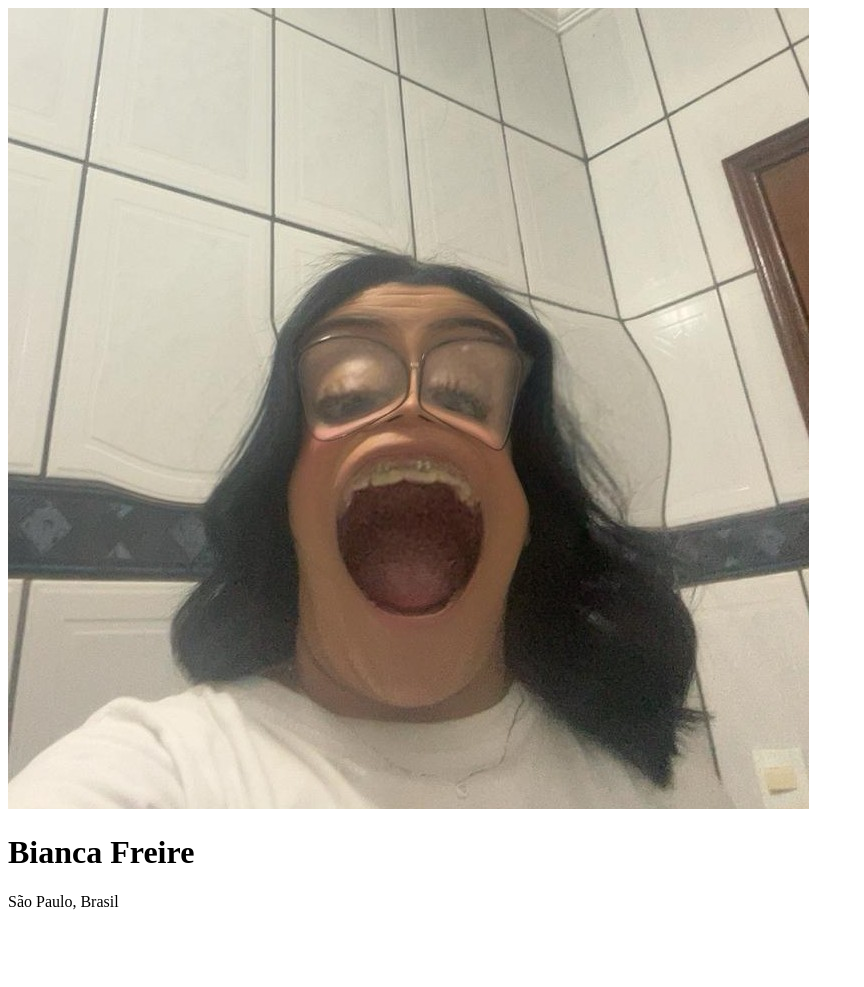
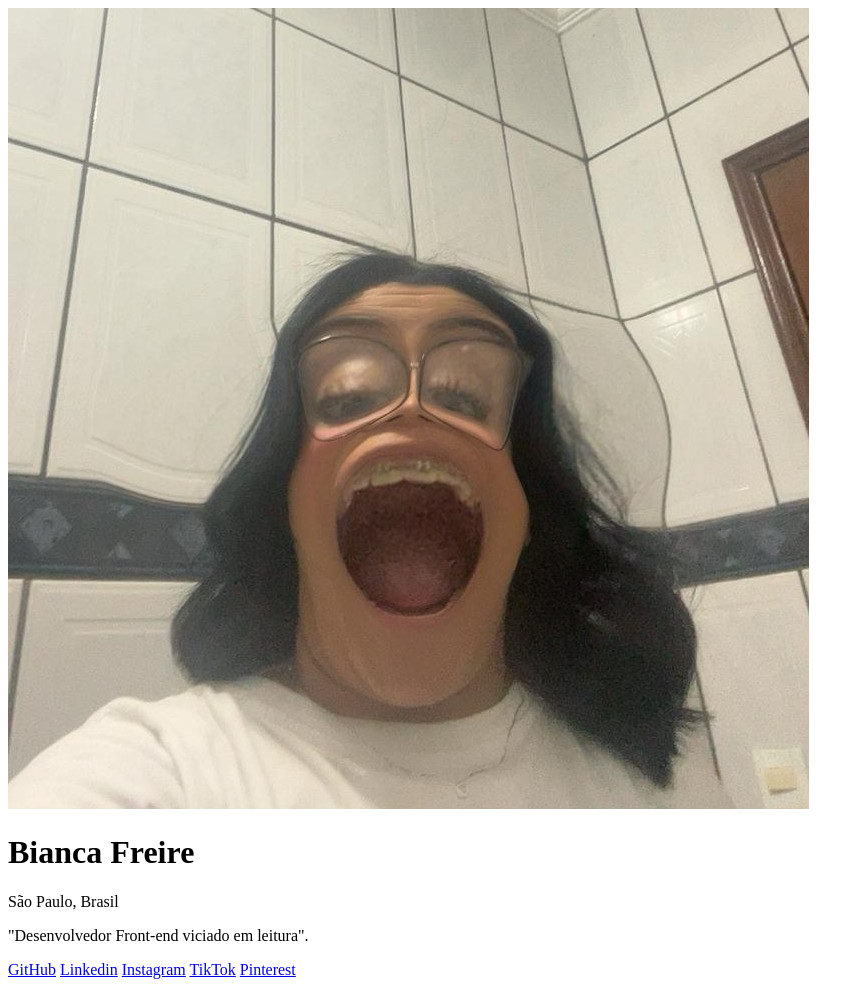
Before and after one commit to biancxfreire/Projeto-meus-links, a plain HTML site: page index.html in a window 1280 px wide. Shown: the whole page, without its empty margins (0-864 px from the left). Before the commit the page ends 927 px from the top, so only its background shows below. Drawn offline with Linux system fonts and the light colour scheme.

Commit message:
Termino do desenvolvemento do Html

```diff
--- a/index.html
+++ b/index.html
@@ -10,6 +10,16 @@
         <img src="./bibia.jpg" alt="Imagem do criador da página de links, Bianca Freire">
         <H1>Bianca Freire</H1>
         <p>São Paulo, Brasil</p>
+
+        <p>"Desenvolvedor Front-end viciado em leitura".</p>
+
+        <a href="https://github.com/biancxfreire">GitHub</a>
+        <a href="https://www.linkedin.com/in/bianca-freire-982291269/">Linkedin</a>
+        <a href="https://www.instagram.com/biiancx_f/">Instagram</a>
+        <a href="https://tiktok.com">TikTok</a>
+        <a href="https://pin.it/2E3nPBcg4">Pinterest</a>
+
+
     </div>
 </body>
 </html>
```
